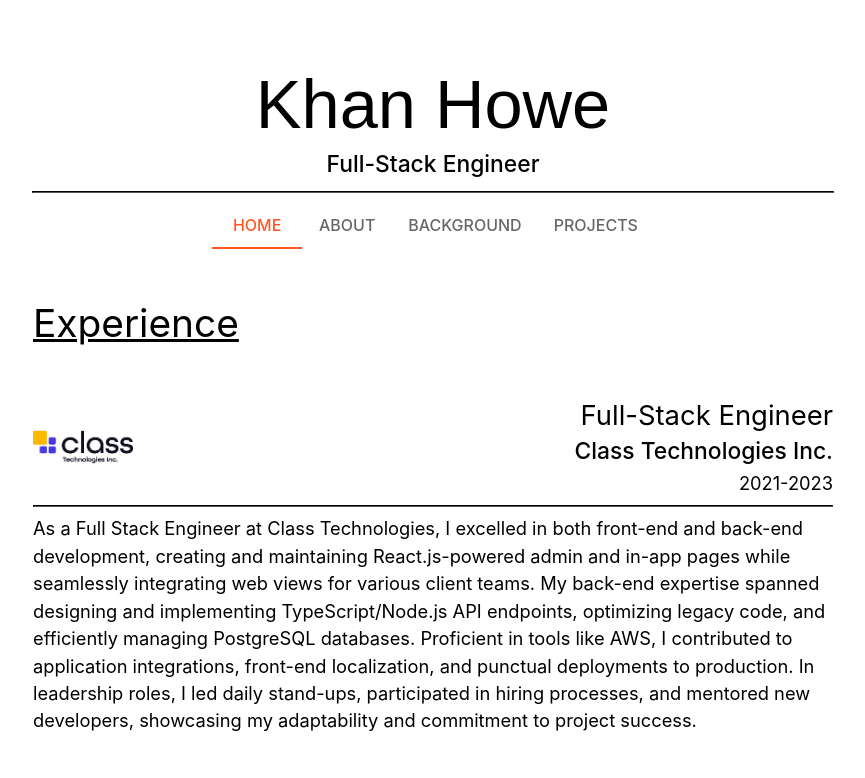
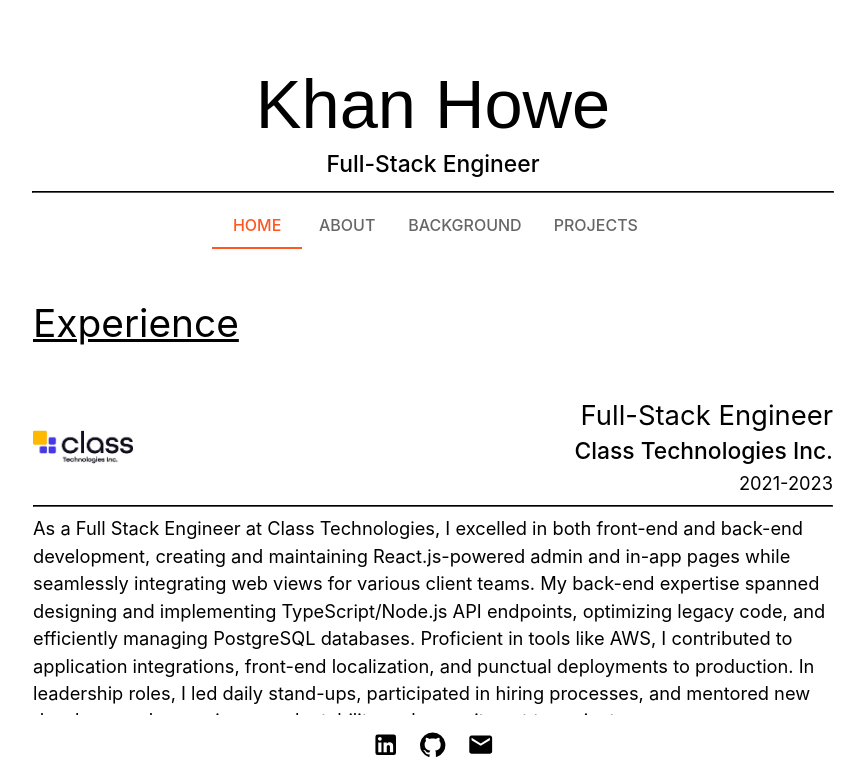
Before and after one commit to khanhowe/khan-dev, a React (Create React App) app: page /background in a window 1280 px wide. Shown: the top 778 px of the page, without its empty margins (207-1072 px from the left). Built offline with nearby package versions, Linux system fonts and the light colour scheme.

Commit message:
Make footer sticky

```diff
--- a/src/components/Footer.tsx
+++ b/src/components/Footer.tsx
@@ -8,7 +8,6 @@ const Footer: React.FC = () => {
     const currentYear = currentDate.getFullYear()
     return (
     <footer className="footer">
-        <hr className='footer-hr'/>
         <Contact/>
         <Typography style={{fontSize: '0.8rem'}}>{`©${currentYear} Khan Howe`}</Typography>
     </footer>
--- a/src/styles/App.css
+++ b/src/styles/App.css
@@ -1,12 +1,12 @@
 .App {
     display: flex;
     flex-direction: column;
+    min-height: 100vh; /* Ensure the content takes at least the full viewport height */
 }
 
 .view-paper {
     flex: 1;
     margin: 5% 5% 0% 5%;
-
 }
 
 .name-title {
@@ -16,7 +16,7 @@
 }
 
 .title-hr {
-    width: 100%
+    width: 100%;
 }
 
 p {
@@ -30,6 +30,11 @@ p {
     display: flex;
     flex-direction: column;
     align-items: center;
+    position: fixed;
+    bottom: 0;
+    width: 100%;
+    background-color: white;
+    z-index: 1;
 }
 
 hr {
```
